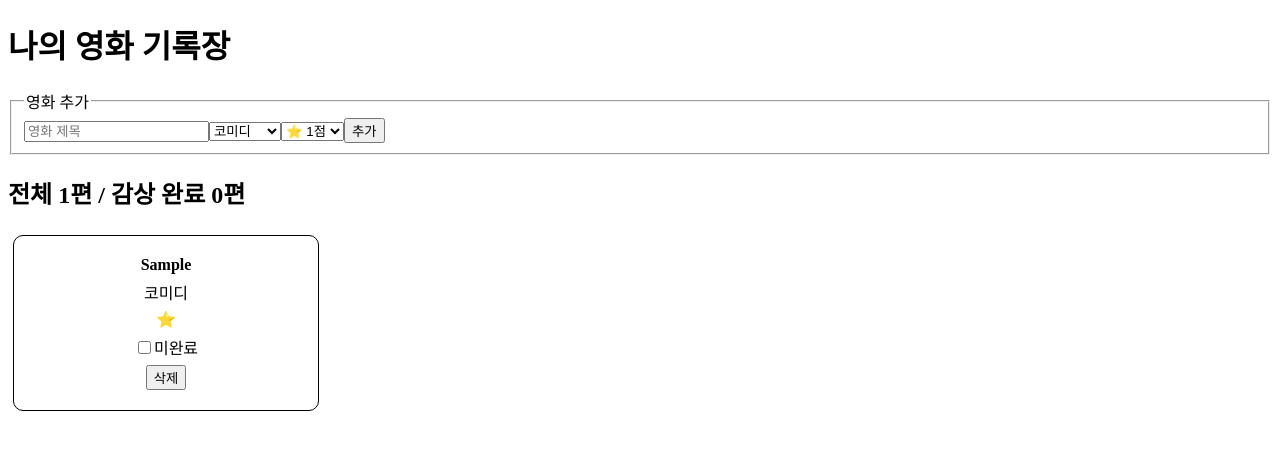
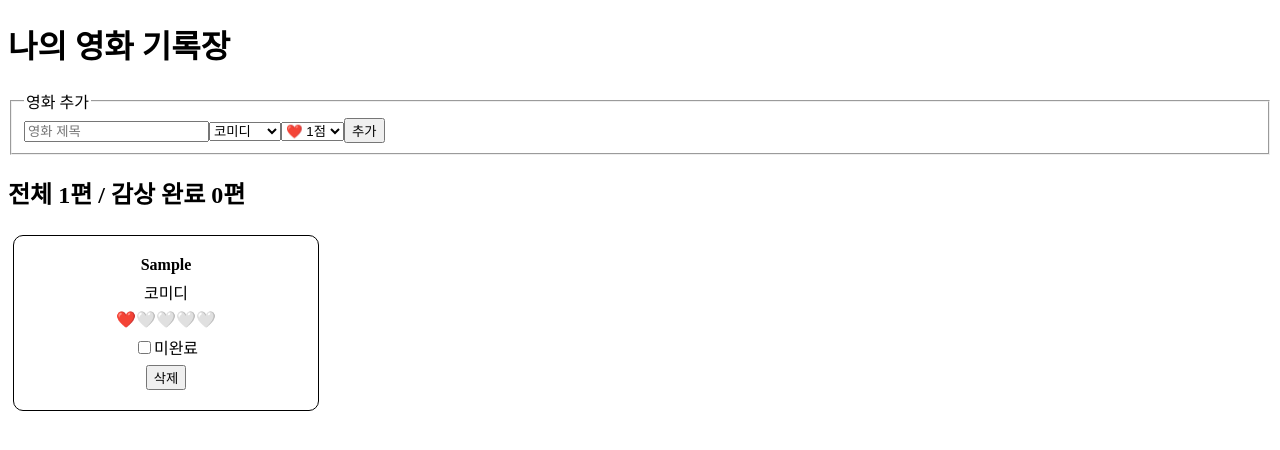
Before and after one commit to Drtr92/practice-01-movie, a React (Vite) app: page / in a window 1280 px wide. Both pictures are taken after typing "Sample" into the empty fields and a click on the button "추가". Shown: the top 450 px of the page. Built offline with nearby package versions, Linux system fonts and the light colour scheme.

Commit message:
이모지 변경, 빈 하트 추가 및 점수 가시성 직관화

```diff
--- a/src/App.jsx
+++ b/src/App.jsx
@@ -39,6 +39,10 @@ function App() {
         setGenre(genres[0]);
         setRating(ratings[0]);
     }
+
+    const ratingHandle = ratings.map((item, index) => {
+        return <option key={index} value={item}>❤️ {item}점</option>;
+    })
 
     const handleToggleDone = (targetIndex) => {
         const updatedCard = card.map((item, index) => {
@@ -88,7 +92,7 @@ function App() {
                         {item.name}
                     </span>
                     <span>{item.genre}</span>
-                    <span>{"⭐".repeat(item.rating)}</span>
+                    <span>{"❤️".repeat(Number(item.rating)) + "🤍".repeat(5 - Number(item.rating))}</span>
                     <label>
                         <input
                             type="checkbox"
@@ -131,9 +135,7 @@ function App() {
                         onChange={handleRating}
                         value={rating}
                     >
-                        {ratings.map((item, index) => {
-                            return <option key={index} value={item}>⭐ {item}점</option>;
-                        })}
+                        {ratingHandle}
                     </select>
                     <button type={"submit"}>추가</button>
                 </form>
```
